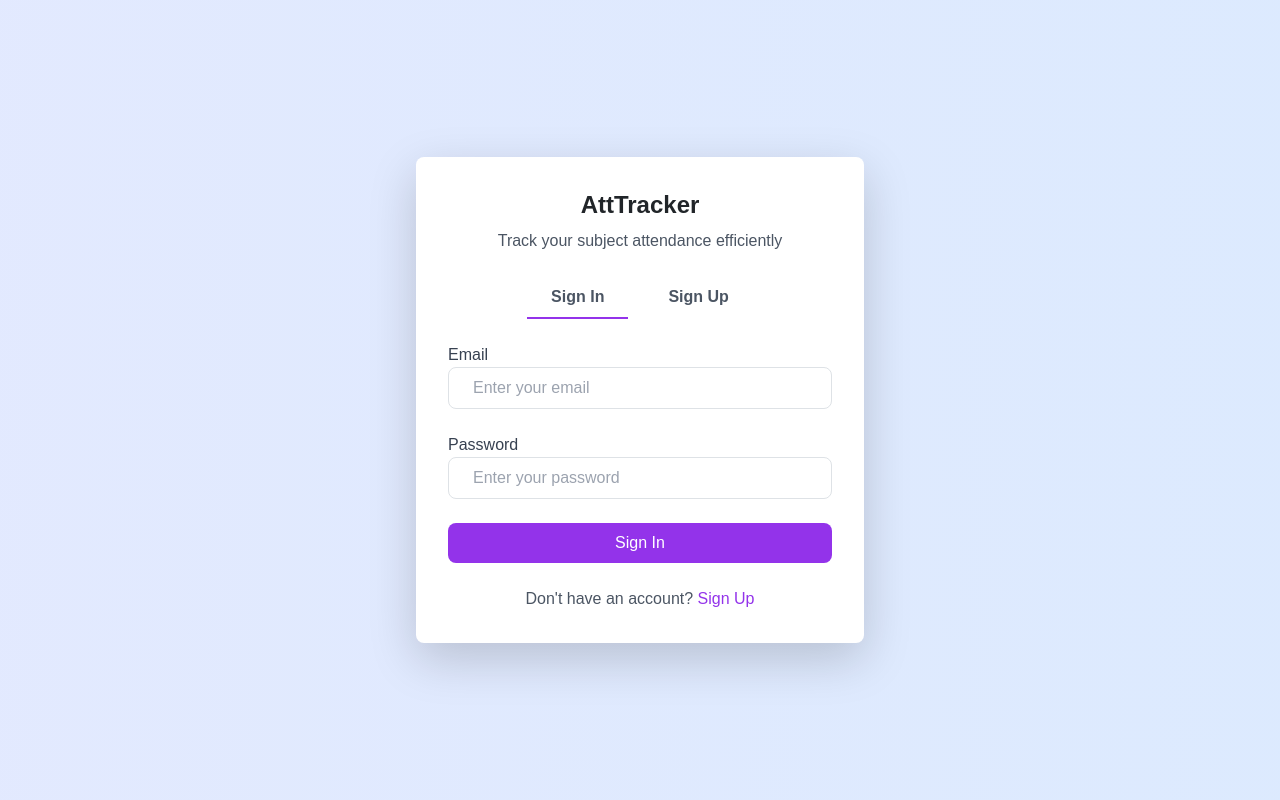
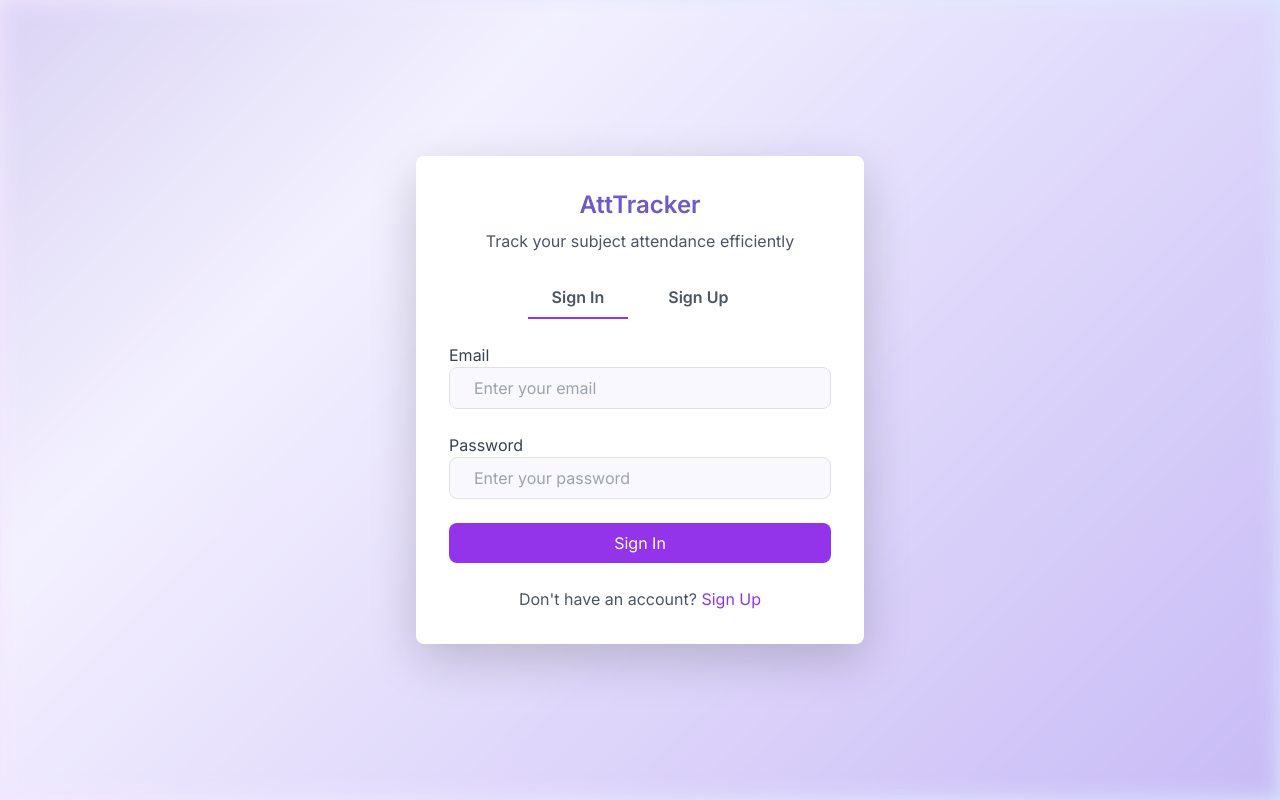
Before and after one commit to 5HA5HWAT/Att-Tracker, a plain HTML site: page frontend/public/new_signin_signup/index.html in a window 1280 px wide. Drawn offline with nearby package versions, Linux system fonts and the light colour scheme.

Commit message:
background-changes

```diff
--- a/frontend/public/new_signin_signup/index.html
+++ b/frontend/public/new_signin_signup/index.html
@@ -11,7 +11,7 @@
   <script src="https://cdn.tailwindcss.com"></script>
   <link rel="stylesheet" href="https://cdnjs.cloudflare.com/ajax/libs/font-awesome/5.15.3/css/all.min.css" />
   <link href="https://fonts.googleapis.com/css2?family=Inter:wght@400;600&display=swap" rel="stylesheet" />
-  <link rel="stylesheet" href="/new_signin_signup/sign_in.css" />
+  <link rel="stylesheet" href="sign_in.css" />
 </head>
 <body class="bg-gradient-to-r from-purple-100 to-blue-100 flex items-center justify-center min-h-screen">
   <div class="bg-white p-8 rounded-lg shadow-lg w-full max-w-md">
@@ -72,6 +72,8 @@
       </p>
     </form>
   </div>
+<!-- Animated Gradient Background -->
+<div class="absolute top-0 left-0 w-full h-full z-0 animated-bg"></div>
 
   <!-- Include Axios and your scripts -->
   <script src="https://cdn.jsdelivr.net/npm/axios/dist/axios.min.js"></script>
--- a/frontend/public/new_signin_signup/sign_in.css
+++ b/frontend/public/new_signin_signup/sign_in.css
@@ -1,81 +1,121 @@
- /* Gradient Background */
- body {
-    background: linear-gradient(-45deg, #ff9a9e, #fad0c4, #a1c4fd, #c2e9fb);
-    background-size: 400% 400%;
-    animation: gradientBG 15s ease infinite;
-    min-height: 100vh;
-    display: flex;
-    justify-content: center;
-    align-items: center;
-    font-family: 'Poppins', sans-serif;
+/* Animated Gradient Background */
+.animated-bg {
+  background: linear-gradient(-45deg, #a084ee, #f4f2ff, #6f58c9, #e0d9ff);
+  background-size: 400% 400%;
+  animation: gradientBG 12s ease infinite;
+  position: fixed;
+  top: 0;
+  left: 0;
+  height: 100%;
+  width: 100%;
+  z-index: 0;
+  filter: blur(10px);
+  opacity: 0.9;
+}
+
+/* Background Animation Keyframes */
+@keyframes gradientBG {
+  0% {
+    background-position: 0% 50%;
   }
+  50% {
+    background-position: 100% 50%;
+  }
+  100% {
+    background-position: 0% 50%;
+  }
+}
 
-  /* Card Style */
-  .form-card {
-    padding: 30px;
-    border-radius: 20px;
-    box-shadow: 0 10px 25px rgba(0, 0, 0, 0.2);
-    background: #fff;
-    max-width: 500px;
-    width: 100%;
+/* Fade-in Animation */
+.fade-in {
+  animation: fadeIn 0.6s ease-in-out both;
+}
+
+@keyframes fadeIn {
+  from {
+    opacity: 0;
+    transform: translateY(20px);
   }
+  to {
+    opacity: 1;
+    transform: translateY(0);
+  }
+}
 
-  /* Active Form Button */
-  .form-toggle-btn.active {
-    color: #6f58c9;
-    font-weight: bold;
-    border-bottom: 3px solid #6f58c9; /* Add a bottom border */
-  }
+/* Body Reset */
+body {
+  margin: 0;
+  padding: 0;
+  font-family: 'Inter', sans-serif;
+  position: relative;
+  z-index: 1;
+  min-height: 100vh;
+  overflow-x: hidden;
+}
 
-  /* Inactive Form Button */
-  .form-toggle-btn {
-    color: #555;
-    border-bottom: 3px solid transparent;
-    padding-bottom: 5px;
-    cursor: pointer;
-    transition: all 0.3s ease;
-  }
+/* Glassmorphic Card Styling */
+.bg-white {
+  z-index: 10;
+  position: relative;
+  backdrop-filter: blur(15px);
+  background-color: rgba(255, 255, 255, 0.75);
+  border: 1px solid rgba(255, 255, 255, 0.25);
+  box-shadow: 0 20px 40px rgba(0, 0, 0, 0.15);
+  transition: all 0.3s ease-in-out;
+}
 
-  .form-toggle-btn:hover {
-    color: #6f58c9;
-  }
+.bg-white:hover {
+  transform: scale(1.02);
+  box-shadow: 0 25px 60px rgba(0, 0, 0, 0.2);
+}
 
-  /* Gradient Button */
-  .gradient-btn {
-    background: linear-gradient(135deg, #6f58c9, #a084ee);
-    color: white;
-    border: none;
-    padding: 10px 25px;
-    border-radius: 10px;
-    font-weight: 500;
-    transition: all 0.3s ease;
-  }
+/* Headings */
+h1 {
+  font-size: 1.75rem;
+  font-weight: 700;
+  color: #6f58c9;
+}
 
-  .gradient-btn:hover {
-    transform: translateY(-2px);
-    box-shadow: 0 5px 15px rgba(111, 88, 201, 0.5);
-  }
+/* Buttons */
+button {
+  transition: all 0.3s ease;
+}
 
-  /* Input Styles */
-  .form-control {
-    border-radius: 10px;
-    border: 1px solid #ddd;
-    padding: 12px;
-  }
+button:hover {
+  transform: scale(1.02);
+}
 
-  .form-control:focus {
-    border-color: #6f58c9;
-  }
+/* Toggle Button Active State */
+button.active-tab {
+  color: #6f58c9;
+  border-bottom: 2px solid #6f58c9;
+}
 
-  /* Footer text */
-  .footer-text {
-    text-align: center;
-    color: #999;
-  }
+/* Input Fields */
+input {
+  transition: all 0.3s ease;
+  background-color: #f9f8ff;
+}
 
-  /* Animation for gradient */
-  @keyframes gradientBG {
-    0% { background-position: 0% 50%; }
-    50% { background-position: 100% 50%; }
-    100% { background-position: 0% 50%; }
-  }
+input:focus {
+  background-color: #ffffff;
+  box-shadow: 0 0 0 2px rgba(160, 132, 238, 0.5);
+}
+
+/* Label Animation (if you ever add floating labels) */
+input:focus + label,
+input:not(:placeholder-shown) + label {
+  transform: translateY(-20px);
+  font-size: 0.85rem;
+  color: #6f58c9;
+}
+
+/* Link Hover */
+a {
+  transition: color 0.3s ease;
+}
+
+a:hover {
+  color: #4c35a7;
+  text-decoration: underline;
+}
--- a/frontend/public/sub_choose_page/subwise_time_table_entry/style.css
+++ b/frontend/public/sub_choose_page/subwise_time_table_entry/style.css
@@ -1,39 +1,109 @@
+/* Base Styling for Body */
 body {
     background: linear-gradient(135deg, #f8f9fa, #e9ecef);
     min-height: 100vh;
+    font-family: 'Segoe UI', sans-serif;
+    overflow-x: hidden;
+    position: relative;
+    z-index: 1;
 }
 
+/* Animated Gradient Background */
+body::before {
+    content: '';
+    position: absolute;
+    top: 0;
+    left: 0;
+    width: 100%;
+    height: 100%;
+    background: linear-gradient(135deg, #a084ee, #f4f2ff, #6f58c9, #e0d9ff);
+    background-size: 400% 400%;
+    animation: gradientBG 12s ease infinite;
+    filter: blur(15px);
+    z-index: 0;
+}
+
+/* Gradient Animation for Background */
+@keyframes gradientBG {
+    0% { background-position: 0% 50%; }
+    50% { background-position: 100% 50%; }
+    100% { background-position: 0% 50%; }
+}
+
+/* Card Container */
 .schedule-card {
     background: white;
     border-radius: 15px;
     box-shadow: 0 0.5rem 1rem rgba(0, 0, 0, 0.15);
+    position: relative;
+    z-index: 1;
+    transition: all 0.3s ease;
 }
 
+.schedule-card:hover {
+    transform: scale(1.05);
+    box-shadow: 0 10px 20px rgba(0, 0, 0, 0.2);
+}
+
+/* Subject Row Hover Effect */
 .subject-row:hover {
     background-color: #f8f9fa;
+    cursor: pointer;
 }
 
+/* Day Header */
 .day-header {
     min-width: 100px;
     background-color: #6f58c9;
     color: white;
+    text-align: center;
+    padding: 10px;
+    border-top-left-radius: 10px;
+    border-top-right-radius: 10px;
+    font-weight: 600;
 }
 
+/* Checkbox Styling */
 .form-check-input:checked {
     background-color: #6f58c9;
     border-color: #6f58c9;
+    transition: background-color 0.3s ease, border-color 0.3s ease;
 }
 
+/* Gradient Button Styling */
 .gradient-btn {
     background: linear-gradient(45deg, #6f58c9, #a084ee);
     color: white;
     border: none;
     padding: 12px 25px;
     border-radius: 8px;
+    font-weight: 600;
     transition: all 0.3s ease;
 }
 
 .gradient-btn:hover {
-    transform: translateY(-2px);
-    box-shadow: 0 5px 15px rgba(0,0,0,0.1);
+    transform: translateY(-3px);
+    box-shadow: 0 5px 15px rgba(0, 0, 0, 0.1);
 }
+
+/* Adding Smooth Transition for the Button */
+.gradient-btn:active {
+    transform: translateY(1px);
+    box-shadow: 0 2px 5px rgba(0, 0, 0, 0.15);
+}
+
+/* Apply fade-in animation to certain sections */
+.fade-in {
+    animation: fadeIn 0.6s ease-in-out both;
+}
+
+@keyframes fadeIn {
+    from {
+        opacity: 0;
+        transform: translateY(20px);
+    }
+    to {
+        opacity: 1;
+        transform: translateY(0);
+    }
+}
```
